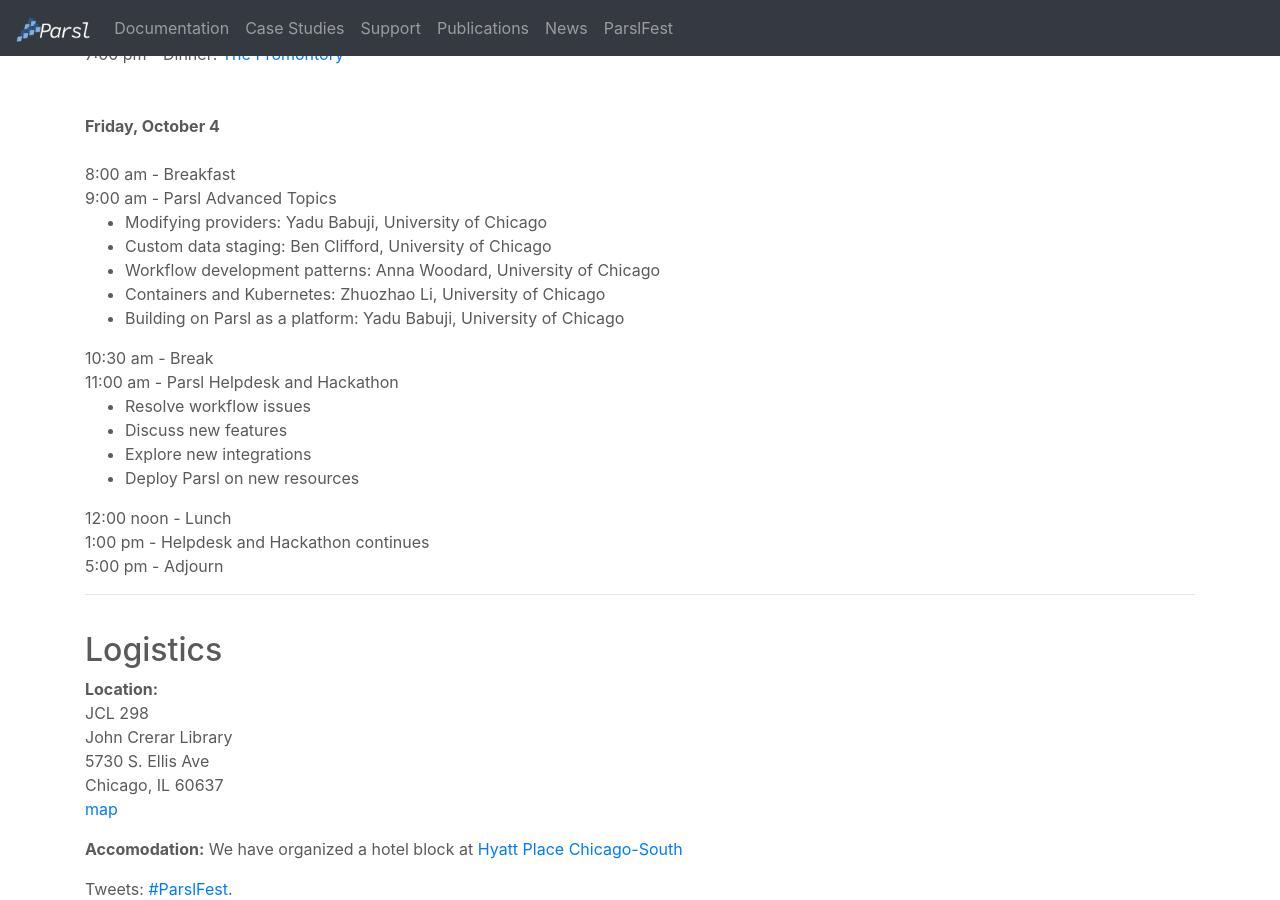
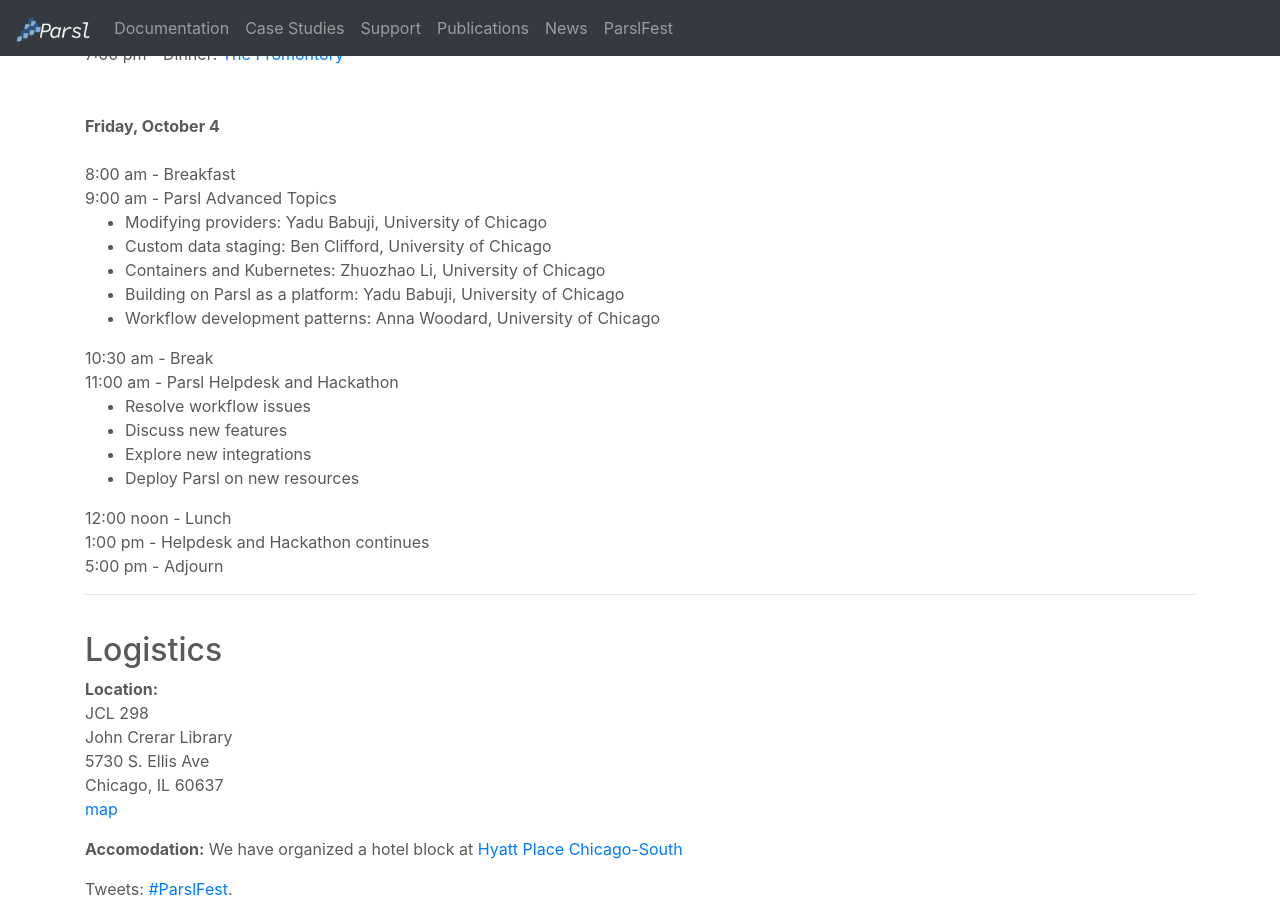
Before and after one commit to Parsl/parsl.github.io, a Jekyll site: the page built from parslfest.html, in a window 1280 px wide and 900 px high, scrolled down 2193 px. Built offline with Jekyll 4.4.1, drawn with Linux system fonts in a browser that asks for light colours; some of the changed lines change nothing that is shown.

Commit message:
Change talk order
I haven't started mine yet

```diff
--- a/parslfest.html
+++ b/parslfest.html
@@ -110,9 +110,9 @@
       <ul>
         <li>Modifying providers: Yadu Babuji, University of Chicago</li>
         <li>Custom data staging: Ben Clifford, University of Chicago</li>
-        <li>Workflow development patterns: Anna Woodard, University of Chicago</li>
         <li>Containers and Kubernetes: Zhuozhao Li, University of Chicago</li>
         <li>Building on Parsl as a platform: Yadu Babuji, University of Chicago</li>
+        <li>Workflow development patterns: Anna Woodard, University of Chicago</li>
       </ul>
 
       10:30 am - Break <br />
```
